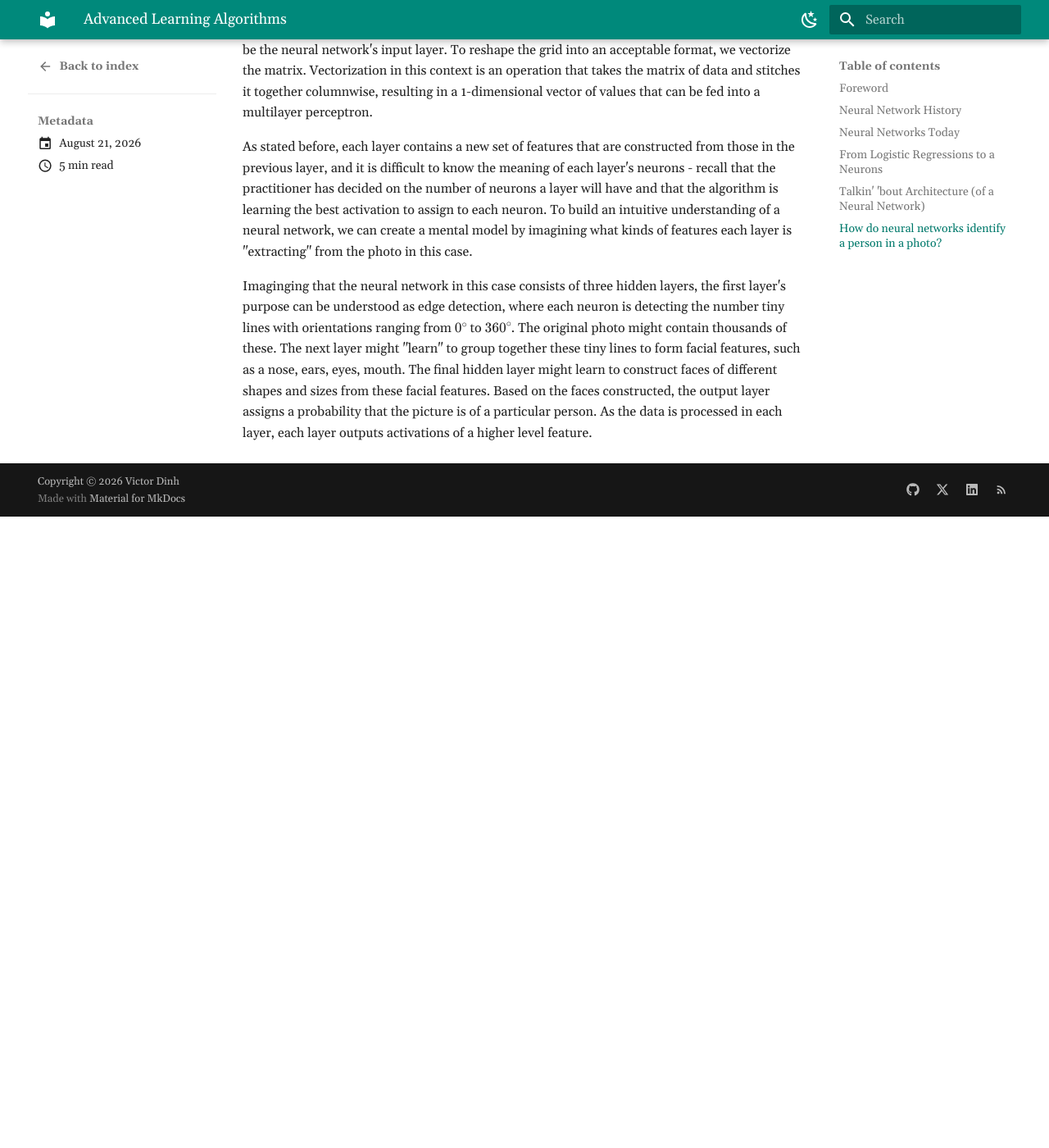
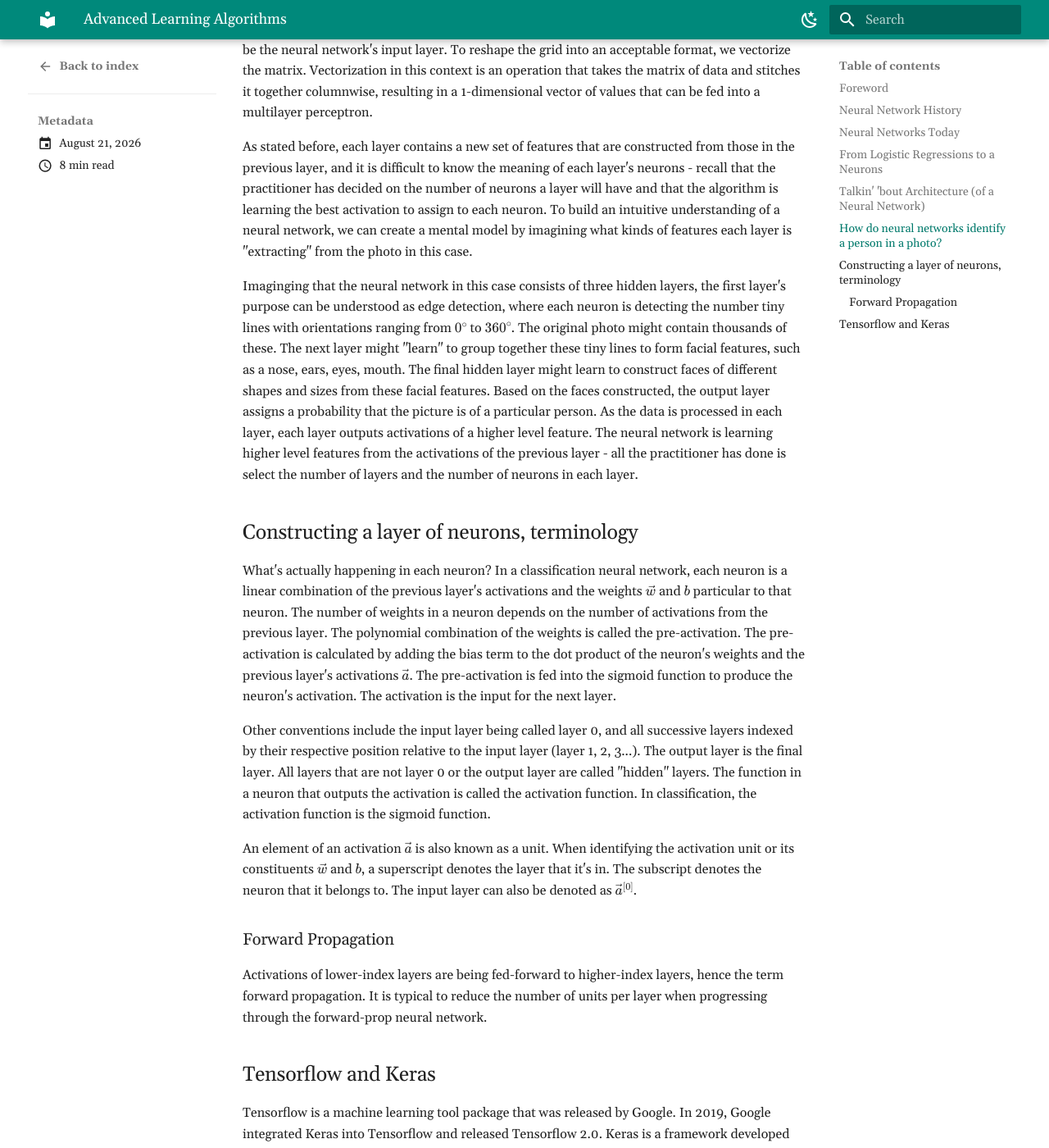
Before and after one commit to vd141/vd141.github.io, an MkDocs documentation site: the page built from docs/blog/posts/20260821_andrew_ng_advanced_learning_algorithms.md, in a window 1280 px wide and 1400 px high, scrolled down 2292 px. Shown: the whole window at 82% size. Built offline with MkDocs 1.6.1 and Material for MkDocs 9.7.7, drawn with Linux system fonts in a browser that asks for light colours; before the commit the page ends 2922 px from its top, so only the background shows below that; some of the changed text lies outside the part shown.

Commit message:
last commit of the weekend!

````diff
--- a/docs/blog/posts/20260821_andrew_ng_advanced_learning_algorithms.md
+++ b/docs/blog/posts/20260821_andrew_ng_advanced_learning_algorithms.md
@@ -37,4 +37,102 @@
 
 As stated before, each layer contains a new set of features that are constructed from those in the previous layer, and it is difficult to know the meaning of each layer's neurons - recall that the practitioner has decided on the number of neurons a layer will have and that the algorithm is learning the best activation to assign to each neuron. To build an intuitive understanding of a neural network, we can create a mental model by imagining what kinds of features each layer is "extracting" from the photo in this case.
 
-Imaginging that the neural network in this case consists of three hidden layers, the first layer's purpose can be understood as edge detection, where each neuron is detecting the number tiny lines with orientations ranging from $0^\circ$ to $360^\circ$. The original photo might contain thousands of these. The next layer might "learn" to group together these tiny lines to form facial features, such as a nose, ears, eyes, mouth. The final hidden layer might learn to construct faces of different shapes and sizes from these facial features. Based on the faces constructed, the output layer assigns a probability that the picture is of a particular person. As the data is processed in each layer, each layer outputs activations of a higher level feature.
+Imaginging that the neural network in this case consists of three hidden layers, the first layer's purpose can be understood as edge detection, where each neuron is detecting the number tiny lines with orientations ranging from $0^\circ$ to $360^\circ$. The original photo might contain thousands of these. The next layer might "learn" to group together these tiny lines to form facial features, such as a nose, ears, eyes, mouth. The final hidden layer might learn to construct faces of different shapes and sizes from these facial features. Based on the faces constructed, the output layer assigns a probability that the picture is of a particular person. As the data is processed in each layer, each layer outputs activations of a higher level feature. The neural network is learning higher level features from the activations of the previous layer - all the practitioner has done is select the number of layers and the number of neurons in each layer.
+
+## Constructing a layer of neurons, terminology
+What's actually happening in each neuron? In a classification neural network, each neuron is a linear combination of the previous layer's activations and the weights $\vec{w}$ and $b$ particular to that neuron. The number of weights in a neuron depends on the number of activations from the previous layer. The polynomial combination of the weights is called the pre-activation. The pre-activation is calculated by adding the bias term to the dot product of the neuron's weights and the previous layer's activations $\vec{a}$. The pre-activation is fed into the sigmoid function to produce the neuron's activation. The activation is the input for the next layer.
+
+Other conventions include the input layer being called layer 0, and all successive layers indexed by their respective position relative to the input layer (layer 1, 2, 3...). The output layer is the final layer. All layers that are not layer 0 or the output layer are called "hidden" layers. The function in a neuron that outputs the activation is called the activation function. In classification, the activation function is the sigmoid function.
+
+An element of an activation $\vec{a}$ is also known as a unit. When identifying the activation unit or its constituents $\vec{w}$ and $b$, a superscript denotes the layer that it's in. The subscript denotes the neuron that it belongs to. The input layer can also be denoted as $\vec{a}^{[0]}$.
+
+### Forward Propagation
+Activations of lower-index layers are being fed-forward to higher-index layers, hence the term forward propagation. It is typical to reduce the number of units per layer when progressing through the forward-prop neural network.
+
+## Tensorflow and Keras
+Tensorflow is a machine learning tool package that was released by Google. In 2019, Google integrated Keras into Tensorflow and released Tensorflow 2.0. Keras is a framework developed independently by François Chollet that creates a simple, layer-centric interface to Tensorflow.
+
+``` Python
+import numpy as np
+import matplotlib.pyplot as plt
+import tensorflow as tf
+from tensorflow.keras.layers import Dense, Input
+from tensorflow.keras import Sequential
+from tensorflow.keras.losses import MeanSquaredError, BinaryCrossentropy
+from tensorflow.keras.activations import sigmoid
+from lab_utils_common import dlc
+from lab_neurons_utils import plt_prob_1d, sigmoidnp, plt_linear, plt_logistic
+plt.style.use('./deeplearning.mplstyle')
+import logging
+logging.getLogger("tensorflow").setLevel(logging.ERROR)
+tf.autograph.set_verbosity(0)
+
+# training data
+X_train = np.array([[1.0], [2.0]], dtype=np.float32)           #(size in 1000 square feet)
+Y_train = np.array([[300.0], [500.0]], dtype=np.float32)       #(price in 1000s of dollars)
+
+# this is how to implement a simple linear regression in Keras
+linear_layer = tf.keras.layers.Dense(units=1, activation = 'linear', )
+
+# display weights
+linear_layer.get_weights() # []
+# there are no weights because the model has not been instantiated
+
+# inputs to the linear layer must be 1d vector column, hence the reshape
+a1 = linear_layer(X_train[0].reshape(1,1)) # training on just the first example
+print(a1) # result is a tensor (array) with shape 1,1 (one entry)
+
+w, b= linear_layer.get_weights() # a single weight and bias are returned because this is a linear model
+print(f"w = {w}, b={b}") # these are random values. recall that you can fit an infinite number of lines to a point
+
+# we can set our own weights
+set_w = np.array([[200]])
+set_b = np.array([100])
+
+# set_weights takes a list of numpy arrays
+linear_layer.set_weights([set_w, set_b])
+print(linear_layer.get_weights())
+
+# comparing tensorflow output with simple dot product - they should be the same
+a1 = linear_layer(X_train[0].reshape(1,1))
+print(a1)
+alin = np.dot(set_w,X_train[0].reshape(1,1)) + set_b
+print(alin)
+
+# now we compare the predictions when the models are trained on all the data
+prediction_tf = linear_layer(X_train)
+prediction_np = np.dot( X_train, set_w) + set_b
+
+# predictions are identical
+plt_linear(X_train, Y_train, prediction_tf, prediction_np)
+
+# below, the code is creating a tensorflow model that contains a logistic layer. tensorflow is often used to create multi-layer models. the Sequential model is a convenient means of constructing these models
+# a logistic neuron can be created like so:
+model = Sequential(
+    [
+        tf.keras.layers.Dense(1, input_dim=1,  activation = 'sigmoid', name='L1')
+    ]
+)
+
+# shows the layers and number of parameters in the model. There is only one layer in this model and that layer has only one unit. The unit has two parameters, w and b
+model.summary()
+
+# we can display information about a layer like so:
+logistic_layer = model.get_layer('L1') # references the layer we named 'L1'
+w,b = logistic_layer.get_weights() # the weights are random
+print(w,b)
+print(w.shape,b.shape)
+
+# set the weights to known values and validate
+set_w = np.array([[2]])
+set_b = np.array([-4.5])
+# set_weights takes a list of numpy arrays
+logistic_layer.set_weights([set_w, set_b])
+print(logistic_layer.get_weights())
+
+# get predictions (tensorflow's prediction matches that of the sigmoid function)
+a1 = model.predict(X_train[0].reshape(1,1))
+print(a1)
+alog = sigmoidnp(np.dot(set_w,X_train[0].reshape(1,1)) + set_b)
+print(alog)
+```
````
Also changed, not shown: docs/about.md (+1 -1 lines), docs/blog/posts/20260823_gios_first_week.md (added, +9 -0 lines).
